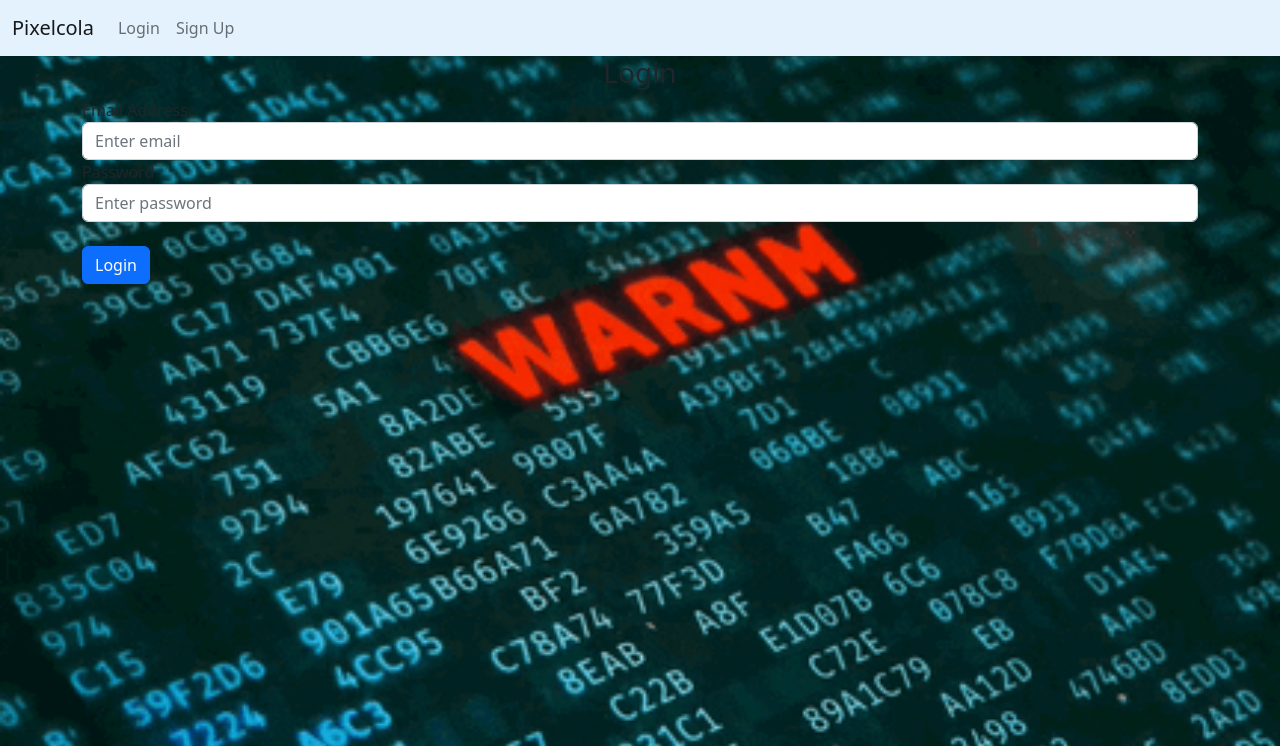
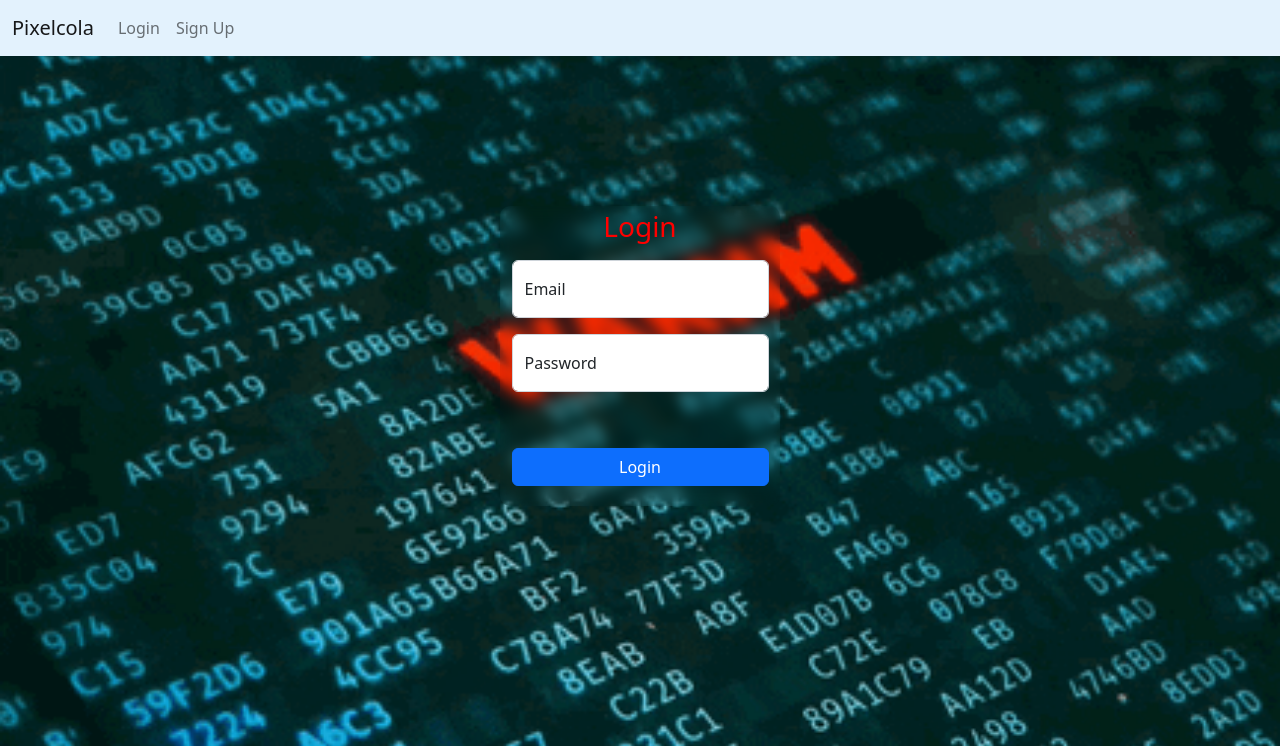
Before and after one commit to AlexReichel02/PixelCola, a Flask app: page /login in a window 1280 px wide. Shown: the top 746 px of the page. Run offline with Flask 3, Linux system fonts and the light colour scheme; some libraries are stand-ins or nearby versions.

Commit message:
centered email and password textbox, added

```diff
--- a/website/auth.py
+++ b/website/auth.py
@@ -8,8 +8,9 @@ from flask_login import login_user, login_required, logout_user, current_user
 auth = Blueprint('auth', __name__)
 
 @auth.route('/')
-def Login_Music():
+def Login_Music():  #plays music in the login screen
       return render_template('static', 'Elektronomia & RUD - Rollercoaster.mp3')
+
 @auth.route('/login', methods=['GET', 'POST'])
 def login():
     if request.method == 'POST':
--- /dev/null
+++ b/website/static/loginStyle.css
@@ -0,0 +1,51 @@
+* {
+    margin: 0;
+    padding: 0;
+    box-sizing: border-box;
+
+}
+
+body {
+    background-repeat: no-repeat;
+    background-attachment: fixed;
+    background-size: cover;
+    background-image: url('cyberWarningGIF.gif');
+}
+
+.btn {
+    width: 100%;
+    border: none;
+    border-radius: 10px;
+    background: rgba(0, 0, 0, 0);
+
+}
+
+.form-control {
+    color: rgba(rgb(0, 0, 0), green, blue, alpha);
+    border-bottom-color: rgba(rgb(0, 0, 0), rgb(0, 0, 0), rgb(0, 0, 0), alpha);
+    box-shadow: none !important;
+    border: none;
+    border-bottom: 2px solid;
+    border-radius: 4px 4px 0 0;
+}
+
+h3 {
+    font-size: 2rem;
+    font-weight: 600;
+    color: red;
+    text-align: center;
+}
+
+form {
+    margin-top: 150px;
+    position: relative;
+    width: 280px;
+    height: 300px;
+    background: transparent;
+    border: 2px solid rgba(red, green, rgba(0, 0, 255, 0.425), alpha);
+    border-radius: 10px;
+    display: flex;
+    justify-content: center;
+    align-items: center;
+    backdrop-filter: blur(7px);
+}
--- a/website/templates/login.html
+++ b/website/templates/login.html
@@ -1,43 +1,65 @@
-{% extends "base.html" %} {% block title %}Login{% endblock %} {% block content
-    %}
-    <style>
-      body {
-        background-repeat: no-repeat;
-        background-attachment: fixed;
-        background-size: cover;
-        background-image : url({{url_for('static', filename='cyberWarningGIF.gif')}})
-      }
-    </style>
+{% extends "base.html" %} {% block title %}Login{% endblock %} {% block content %}
+
+<link rel="stylesheet" href="../static/loginStyle.css">
+
+<link rel="stylesheet" href="https://cdn.jsdelivr.net/npm/bootstrap@5.2.3/dist/css/bootstrap.min.css"
+  integrity="sha384-rbsA2VBKQhggwzxH7pPCaAqO46MgnOM80zW1RWuH61DGLwZJEdK2Kadq2F9CUG65" crossorigin="anonymous">
+<meta name="viewport" content="width=device-width, initial-scale=1" />
+<script src="https://code.jquery.com/jquery-3.6.4.min.js"></script>
 
 <audio autoplay>
-      <source src={{ url_for('static', filename='Elektronomia & RUD - Rollercoaster.mp3')}} type="audio/mpeg">
+  <source src={{ url_for('static', filename='Elektronomia & RUD - Rollercoaster.mp3' )}} type="audio/mpeg">
 </audio>
 
-    <form method="POST">
-      <!-- <img background-image={{ url_for('static', filename='cyberWarningGIF.gif')}}> -->
-      <div class="body"></div>
-      <h3 align="center">Login</h3>
+<div class="body">
+  <div class="container-fluid mt-3">
+    <div class="box">
+      <form method="POST" class="mx-auto">
+        <div class="mb-3">
+          <h3 class="h3">Login</h3>
           <div class="form-group">
-        <label for="email">Email Address</label>
-        <input
-          type="email"
-          class="form-control"
-          id="email"
-          name="email"
-          placeholder="Enter email"
-        />
+            <div class="form-floating mb-3 mt-3">
+              <input type="email" class="form-control" id="email" name="email" placeholder="Enter email" />
+              <label for="email">Email</label>
             </div>
             <div class="form-group">
+              <div class="form-floating mb-3 mt-3">
+                <input type="password" class="form-control" id="password" name="password"
+                  placeholder="Enter password" />
                 <label for="password">Password</label>
-        <input
-          type="password"
-          class="form-control"
-          id="password"
-          name="password"
-          placeholder="Enter password"
-        />
               </div>
               <br />
-      <button type="submit" class="btn btn-primary">Login</button>
+              <button type="submit" class="btn btn-primary mt-3">Login</button>
+            </div>
+          </div>
+        </div>
       </form>
+    </div>
+  </div>
+</div>
+
+<!-- <div class="body">
+  <div class="container-fluid">
+    <div class="mb-3">
+      <form method="POST" class="mx-auto">
+        <h3 class="text-center">Login</h3>
+        <div class="form-group">
+          <div class="field">
+            <div class="control">
+              <input class="form-control" type="email" name="email" placeholder="Email" autofocus="">
+            </div>
+          </div>
+          <div class="field">
+            <div class="control">
+              <input class="form-control" type="password" name="password" placeholder="Password">
+            </div>
+          </div>
+        </div>
+        <br />
+        <button type="submit" class="btn btn-primary mt-3">Login</button>
+      </form>
+    </div>
+  </div>
+</div> -->
+
 {% endblock %}
```
Also changed, not shown: instance/database.db. Lines whose indentation alone changed are shown as unchanged.
